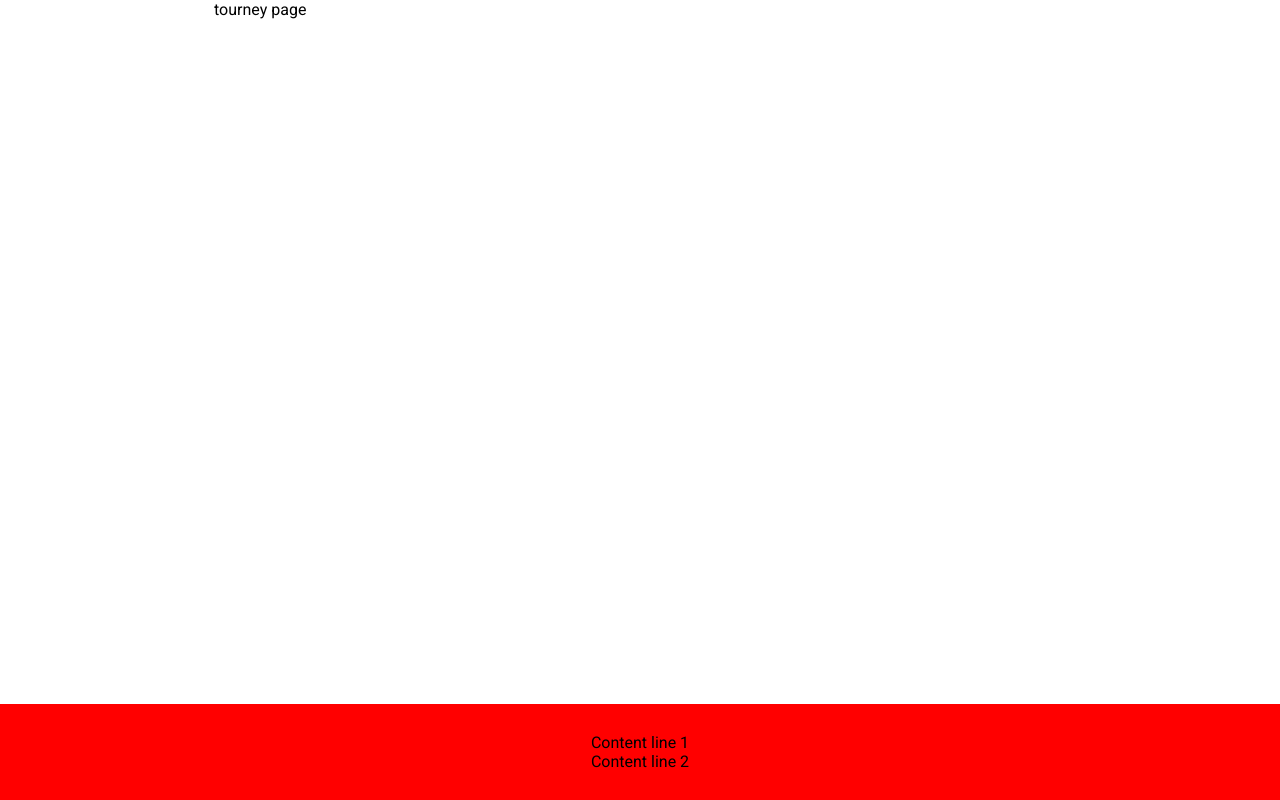
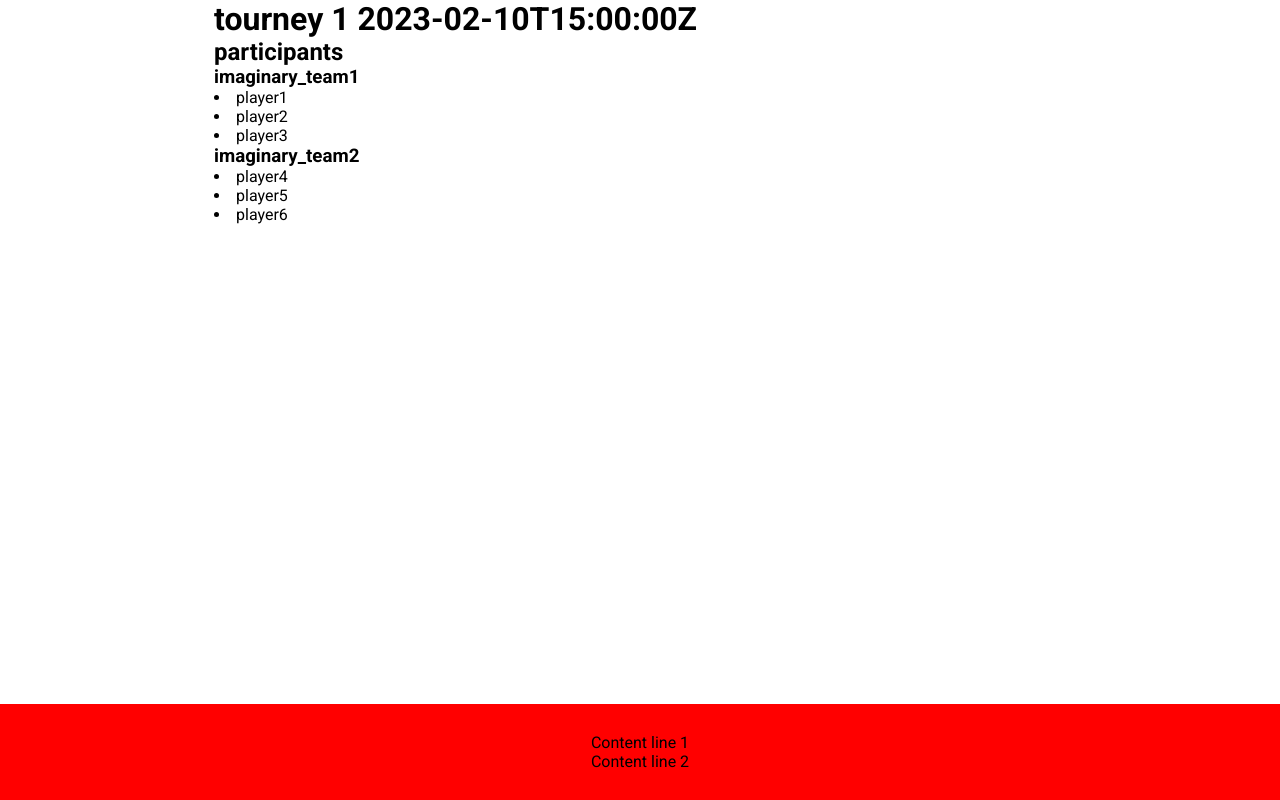
Before and after one commit to ktatu/tourneystreams-frontend, a React (Create React App) app: page /tournaments/1 in a window 1280 px wide. Built offline with nearby package versions, Linux system fonts and the light colour scheme; data requests are answered from the project's data file.

Commit message:
Routing to tournament pages from the landing page

```diff
--- a/db.json
+++ b/db.json
@@ -1,6 +1,16 @@
 {
-    "tourneys": [
-        { "name": "tourney 1", "dateTime": "2023-02-10T15:00:00Z" },
-        { "name": "tourney 2", "dateTime": "2023-02-11T16:00:00Z" }
+    "tourneylist": [
+        { "id": 1, "name": "tourney 1", "dateTime": "2023-02-10T15:00:00Z" },
+        { "id": 2, "name": "tourney 2", "dateTime": "2023-02-11T16:00:00Z" }
+    ],
+    "tourneydetails": [
+        {
+            "id": 1,
+            "tourneyInfo": { "name": "tourney 1", "dateTime": "2023-02-10T15:00:00Z" },
+            "participants": [
+                { "teamName": "imaginary_team1", "players": [{ "name": "player1" }, { "name": "player2" }, { "name": "player3" }] },
+                { "teamName": "imaginary_team2", "players": [{ "name": "player4" }, { "name": "player5" }, { "name": "player6" }] }
+            ]
+        }
     ]
 }
--- a/src/App.tsx
+++ b/src/App.tsx
@@ -6,21 +6,18 @@ import "@fontsource/roboto/400.css"
 import "@fontsource/roboto/500.css"
 import "@fontsource/roboto/700.css"
 
-import Container from "@mui/material/Container"
-import Grid from "@mui/material/Unstable_Grid2"
-
 import Layout from "./Layout"
 
 import TourneyList, { tourneyListLoader } from "./components/TourneyList"
+import TourneyPage, { tourneyPageLoader } from "./TourneyPage"
 
 import { createBrowserRouter, createRoutesFromElements, Route, RouterProvider } from "react-router-dom"
-import TourneyPage from "./TourneyPage"
 
 const router = createBrowserRouter(
     createRoutesFromElements(
         <Route path="/" element={<Layout />}>
             <Route index loader={tourneyListLoader} element={<TourneyList />} />
-            <Route path="tournaments/:tourneyname" element={<TourneyPage />} />
+            <Route path="tournaments/:id" loader={tourneyPageLoader} element={<TourneyPage />} />
         </Route>
     )
 )
--- a/src/TourneyPage.tsx
+++ b/src/TourneyPage.tsx
@@ -1,8 +1,36 @@
-import React from "react"
+import React, { useEffect } from "react"
+import tourneyDetailsService from "./services/tourneyDetails"
+
+import { useLoaderData } from "react-router-dom"
+import { Player, Team, TourneyDetailsProps } from "./types"
+
+export const tourneyPageLoader = async ({ params }: { params: any }) => {
+    return await tourneyDetailsService.getTourneyDetails(params.id)
+}
 
 const TourneyPage = () => {
+    const tourneyDetails = useLoaderData() as TourneyDetailsProps
+
+    const info = tourneyDetails.tourneyInfo
+    const participants = tourneyDetails.participants
+
     return (
-        <p>tourney page</p>
+        <div>
+            <h1>{info.name} {info.dateTime}</h1>
+            <h2>participants</h2>
+            {participants.map((team: Team) => {
+                return (
+                    <div key={team.teamName}>
+                        <h3>{team.teamName}</h3>
+                        {team.players.map((player: Player) => {
+                            return (
+                                <li key={player.name}>{player.name}</li>
+                            )
+                        })}
+                    </div>
+                )
+            })}
+        </div>
     )
 }
 
--- a/src/components/TourneyList.tsx
+++ b/src/components/TourneyList.tsx
@@ -21,12 +21,13 @@ const TourneyList = () => {
             bgcolor: "red",
             minWidth: "50%",
         }}>
-            <Paper elevation={20} variant="outlined">
+            <Paper elevation={20}>
                 <List>
                     {tourneyEntries.map((tourneyEntry: TourneyListEntryProps) => {
                         return (
                             <TourneyListEntry
                                 key={tourneyEntry.name}
+                                id={tourneyEntry.id}
                                 name={tourneyEntry.name}
                                 dateTime={tourneyEntry.dateTime}
                             />
--- a/src/components/TourneyListEntry.tsx
+++ b/src/components/TourneyListEntry.tsx
@@ -1,12 +1,17 @@
 import React from "react"
 import { ListItem, ListItemText } from "@mui/material"
 import { TourneyListEntryProps } from "../types"
+import { Link } from "react-router-dom"
 
-export const TourneyListEntry = ({ name, dateTime }: TourneyListEntryProps) => {
+export const TourneyListEntry = ({ id, name, dateTime }: TourneyListEntryProps) => {
+    const tourneyPageRelLink = `/tournaments/${id}`
+
     return (
-        <ListItem secondaryAction={<Timer dateTime={dateTime}/>}>
-            <ListItemText primary={name} />
-        </ListItem>
+        <Link to={tourneyPageRelLink}>
+            <ListItem secondaryAction={<Timer dateTime={dateTime}/>}>
+                <ListItemText primary={name} />
+            </ListItem>
+        </Link>
     )
 }
 
--- a/src/index.tsx
+++ b/src/index.tsx
@@ -1,7 +1,7 @@
 import React from "react"
 import ReactDOM from "react-dom/client"
+import App from "./App"
 import "./index.css"
-import App from "./App"
 
 const root = ReactDOM.createRoot(
   document.getElementById("root") as HTMLElement
--- a/src/services/tourneyDetails.ts
+++ b/src/services/tourneyDetails.ts
@@ -1 +1,12 @@
-export {}
+import axios from "axios"
+
+const baseUrl = "http://localhost:3001/tourneydetails/"
+
+const getTourneyDetails = async (id: number) => {
+    console.log("id ", id)
+    const res = await axios.get(baseUrl + id.toString())
+
+    return res.data
+}
+
+export default { getTourneyDetails }
--- a/src/services/tourneyEntries.ts
+++ b/src/services/tourneyEntries.ts
@@ -1,10 +1,11 @@
 import axios from "axios"
 import { TourneyListEntryProps } from "../types"
 
-const baseUrl = "http://localhost:3001/tourneys"
+const baseUrl = "http://localhost:3001/tourneylist"
 
 const getAll = async () => {
     const res = await axios.get(baseUrl)
+
     return res.data as TourneyListEntryProps[]
 }
 
```
Also changed, not shown: src/types.ts (+16 -0 lines), 1 other file (tests, documents, lock files or other folders).
